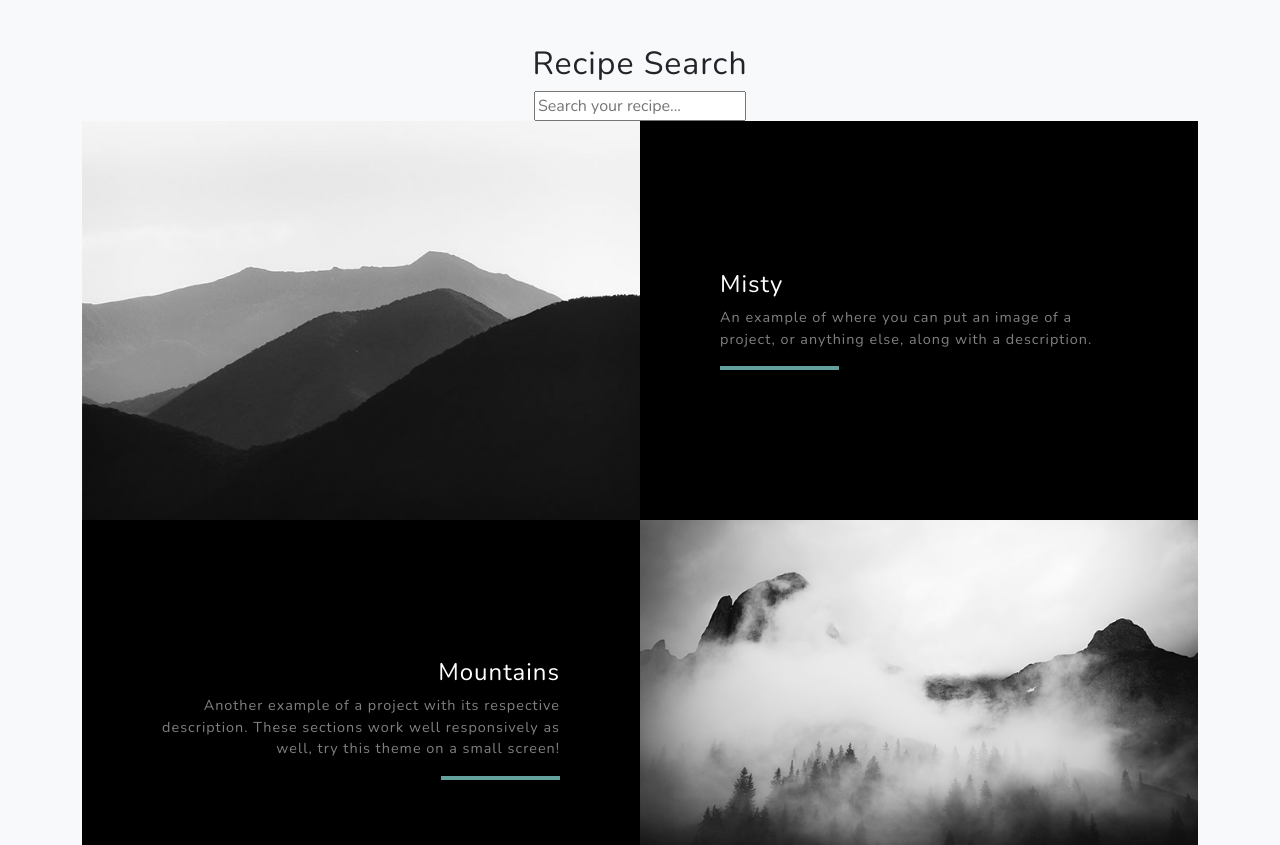
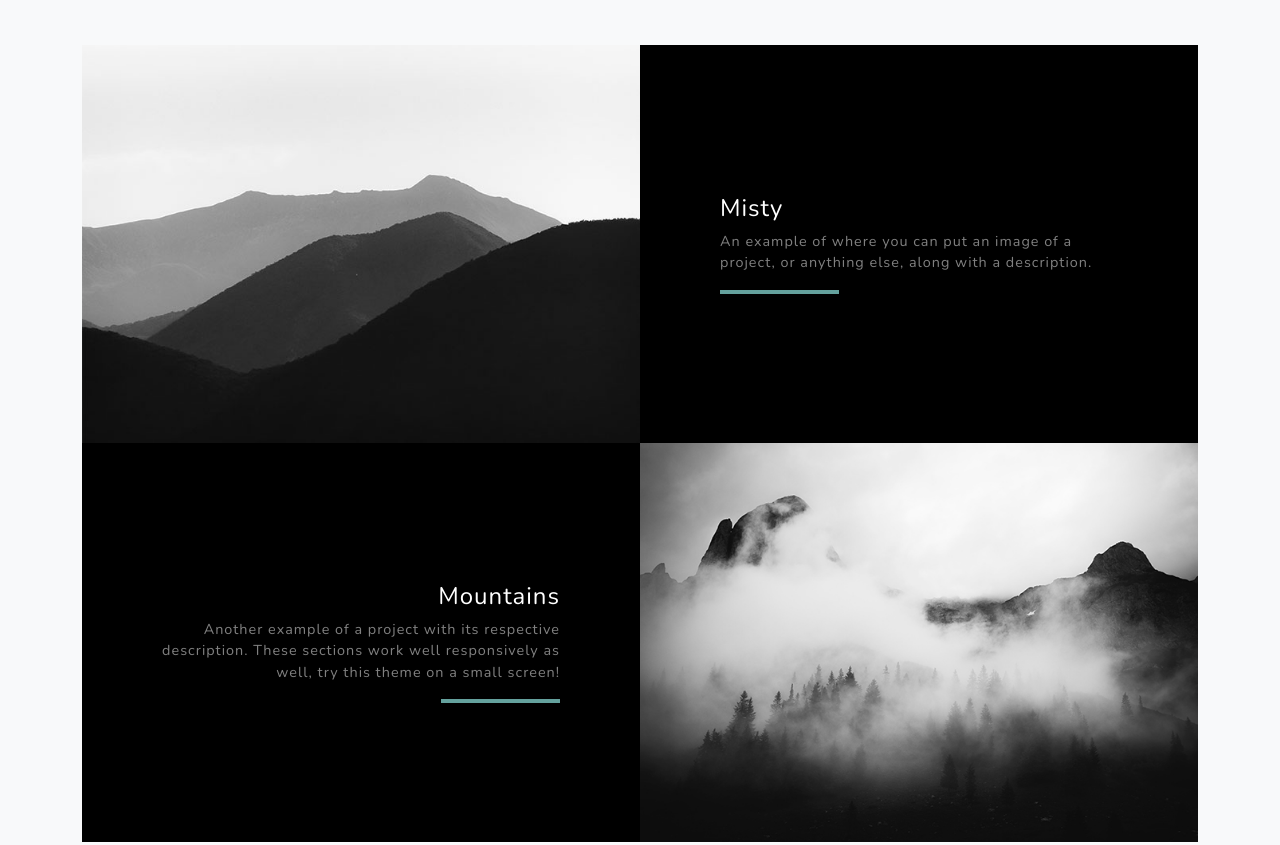
Before and after one commit to TheRivasCoder/Request_project, a plain HTML site: page index.html in a window 1280 px wide. Shown: the part 2118-2963 px from the top of the page. Drawn offline with nearby package versions, Linux system fonts and the light colour scheme.

Commit message:
Update index.html

```diff
--- a/index.html
+++ b/index.html
@@ -72,18 +72,7 @@
                         </div>
                     </div>
                 </div>
-            <div class="col-md-10 col-lg-8 mx-auto text-center">
-                <h2>Recipe Search</h2>
-                <form>
-                    <input type="text" placeholder="Search your recipe...">
-                </form>
-                <div class="search-reslut">
-                    <div class="item">
 
-                    </div>
-                </div>
-
-            </div>
 
                 <!-- Project One Row-->
                 <div class="row justify-content-center no-gutters mb-5 mb-lg-0">
```
